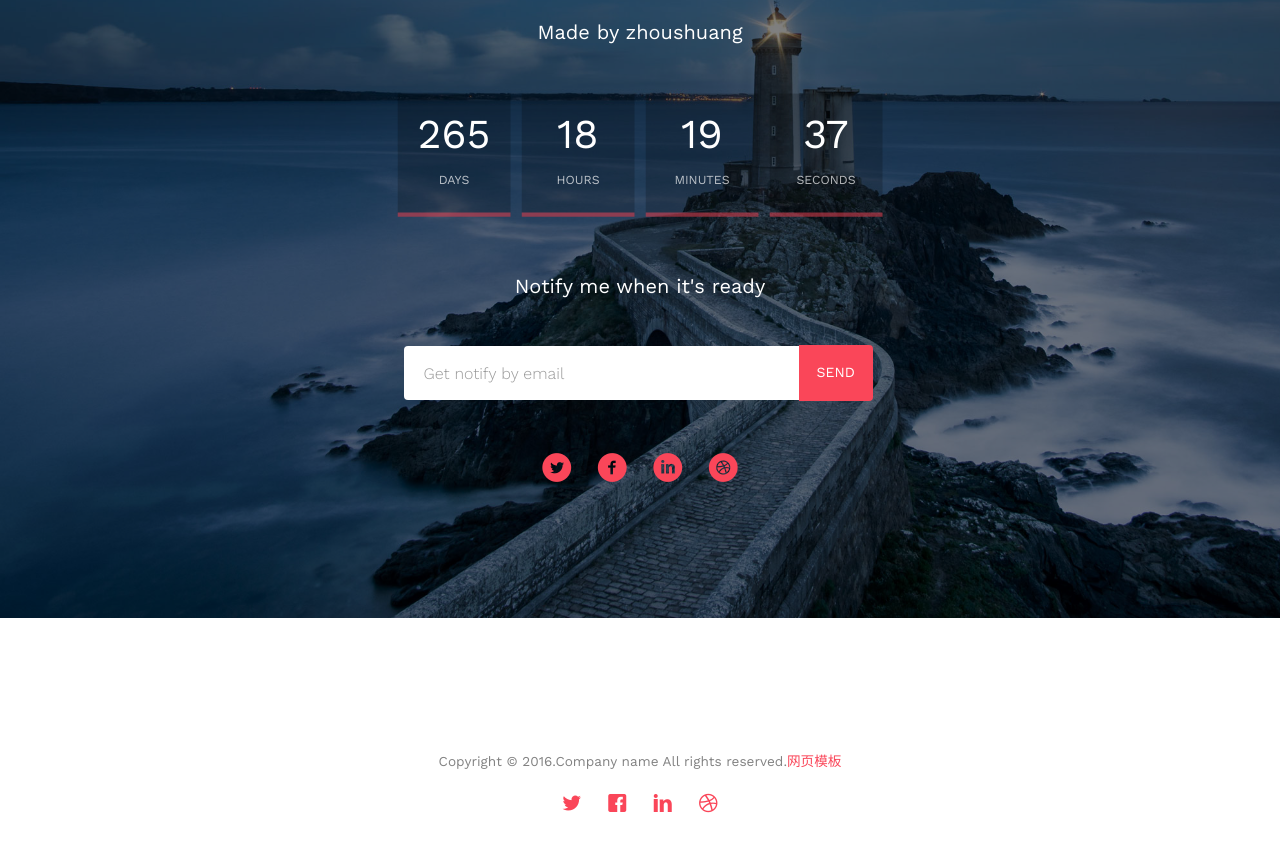
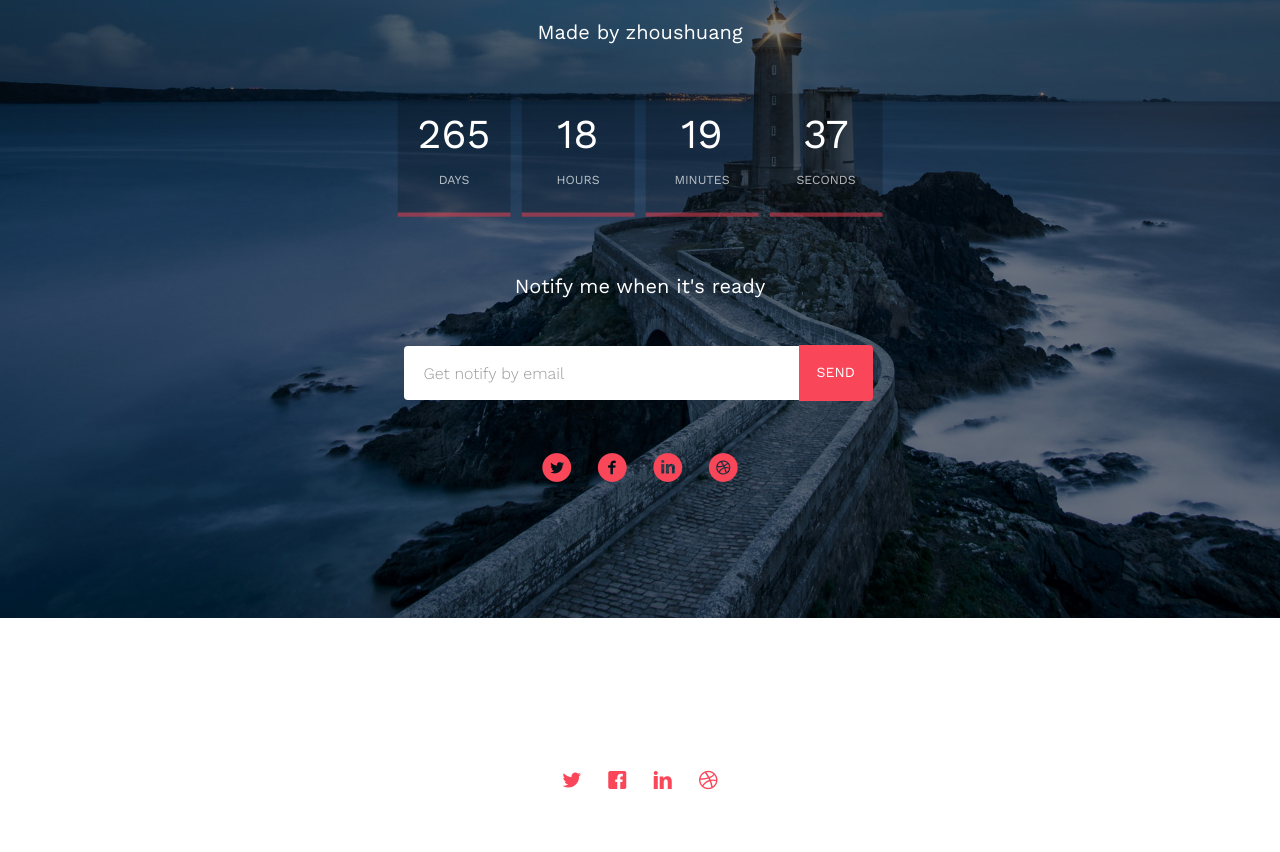
Before and after one commit to ll-2002/hhh, a plain HTML site: page index.html in a window 1280 px wide. Shown: the part 282-1134 px from the top of the page. Drawn offline with nearby package versions, Linux system fonts and the light colour scheme; files whose address does not match are found by name.

Commit message:
Update index.html

```diff
--- a/index.html
+++ b/index.html
@@ -96,7 +96,7 @@
 			<div class="row copyright">
 				<div class="col-md-12 text-center">
 					<p>
-						<small class="block">Copyright &copy; 2016.Company name All rights reserved.<a target="_blank" href="http://sc.chinaz.com/moban/">&#x7F51;&#x9875;&#x6A21;&#x677F;</a></small>
+
 					</p>
 					<p>
 						<ul class="fh5co-social-icons">
```
